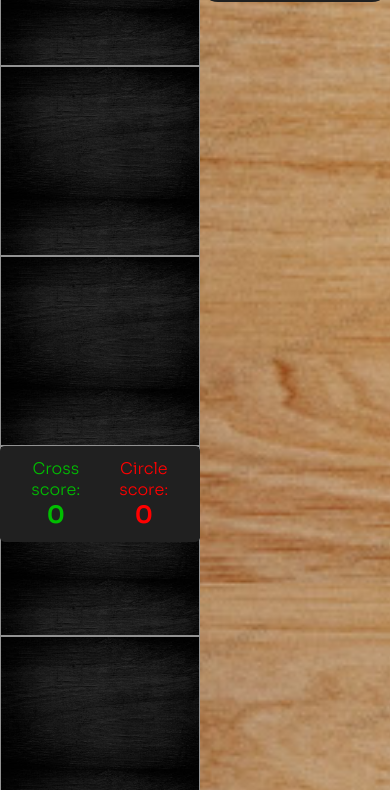
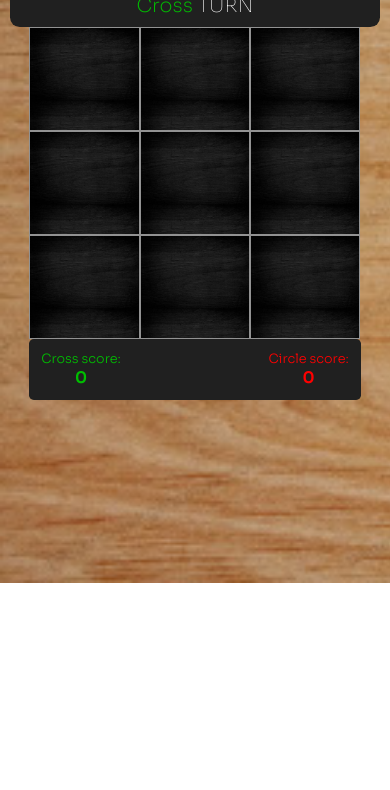
Before and after one commit to vrecek/TicTacToe, a plain HTML site: page game.html in a window 390 px wide. Shown: the part 261-1051 px from the top of the page. After the commit the page ends 844 px from the top, so only its background shows below. Drawn offline with Linux system fonts and the light colour scheme.

Commit message:
Responsive

```diff
--- a/game.css
+++ b/game.css
@@ -28,27 +28,28 @@ body{
    top:1em;
    border-radius: 50%;
    background: white;
-   width:40px;
-   height:40px;
+   width:clamp(20px, 10vw, 40px);
+   height:clamp(20px, 10vw, 40px);
    display: flex;
    align-items: center;
    justify-content: center;
    cursor: pointer;
+   font-size: clamp(1rem, 6vw, 1.5rem);
 }
 .sound{right:1em;}
 .home{left:1em;}
 
 .board{
-   width: 600px;
-   height:570px;
+   width: 37vw;
+   height: 37vw;
    display: flex;
    flex-wrap: wrap;
    position: relative;
 }
 
 .board #b-field{
-   width: 200px;
-   height: 190px;
+   width: 33.3%;
+   height: 33.3%;
    border: 1px solid rgb(146, 146, 146);
    background: url('./images/fieldbackground.png');
    background-size: 100%;
@@ -61,7 +62,7 @@ body{
 .board #b-field i{
    color:white;
 
-   font-size: 6rem;
+   font-size: clamp(2rem, 5vw, 6rem);
 }
 
 .board #b-field i.fa-times{
@@ -69,7 +70,7 @@ body{
 }
 .board #b-field i.fa-circle{
    -webkit-text-stroke: 2px red;
-   font-size: 5.5rem;
+   font-size: clamp(2rem, 5vw, 6rem);
 }
 
 .board #b-field.disabled{
@@ -77,7 +78,7 @@ body{
 }
 
 .info{
-   width: 600px;
+   width: 45%;
    height:570px;
    position: relative;
 }
@@ -90,6 +91,7 @@ body{
    font-weight: 100;
    background: #202020;
    color:white;
+   font-size: clamp(1rem, 5vw, 2.5rem);
 }
 
 .info h1{
@@ -118,10 +120,10 @@ body{
    left:50%;
    top:calc(50% + 20px);
    transform: translate(-50%, calc(-50% + 20px));
-
    background:#202020;
    font-size: 1.2rem;
    width: 40%;
+   min-width: 200px;
    padding:1em 0;
    border-radius: .4em;
    border:2px solid cornflowerblue;
@@ -151,10 +153,10 @@ body{
 }
 
 .board .score h3{
-   font-size: clamp(1rem,3vw,1.5rem);
+   font-size: clamp(.8rem,3vw,1.5rem);
 }
 
-.board .score h4{ font-weight: 700; }
+.board .score h4{ font-weight: 700; font-size: clamp(1rem,3vw,1.5rem); }
 
 .board .score .cross{
    color:rgb(0, 190, 0);
@@ -162,3 +164,59 @@ body{
 .board .score .circle{
    color:red;
 }
+
+@media (max-width: 1024px){
+   body{
+      flex-direction: column-reverse;
+      justify-content: center;
+      align-items: center;
+
+   }
+
+   .info {
+      height: auto;
+      position: static;
+      width: 95%;
+   }
+
+   .info button {
+      transform: translate(-50%,-50%);
+      top:50%;
+   }
+
+   .board {
+      width: clamp(260px, 85vw, 500px);
+      height: clamp(230px, 80vw, 470px);
+   }
+
+   .board .score {
+      position: static;
+      width: 100%;
+   }
+}
+
+/*
+//  @media (max-width: 1200px){
+   //    body{
+   //       background: green;
+   //    }
+   // }
+
+   // @media (max-width: 1024px){
+   //    body{
+   //       background: yellow;
+   //    }
+   // }
+
+   // @media (max-width: 768px){
+   //    body{
+   //       background: pink;
+   //    }
+   // }
+
+   // @media (max-width: 480px){
+   //    body{
+   //       background: red;
+   //    }
+   // }
+   */
--- a/index.css
+++ b/index.css
@@ -14,12 +14,13 @@ body{
    align-items: center;
    justify-content: space-around;
    flex-direction: column;
+   overflow: hidden;
 }
 
 h1{
    text-align: center;
    padding:.5em 0;
-   font-size: 5rem;
+   font-size: clamp(2.5rem, 10vw, 5rem);
 }
 
 button.menuBtn,
@@ -32,9 +33,9 @@ button.menuBtn,
    outline: 0;
    border:2px solid blue;
    color:white;
-   font-size: 2rem;
+   font-size: clamp(1.5rem, 7vw, 2rem);
    cursor: pointer;font-family: 'Sora', sans-serif;
-   width:300px;
+   width:clamp(220px, 50vw, 300px);
 }
 
 /* CREDITS MENU */
```
